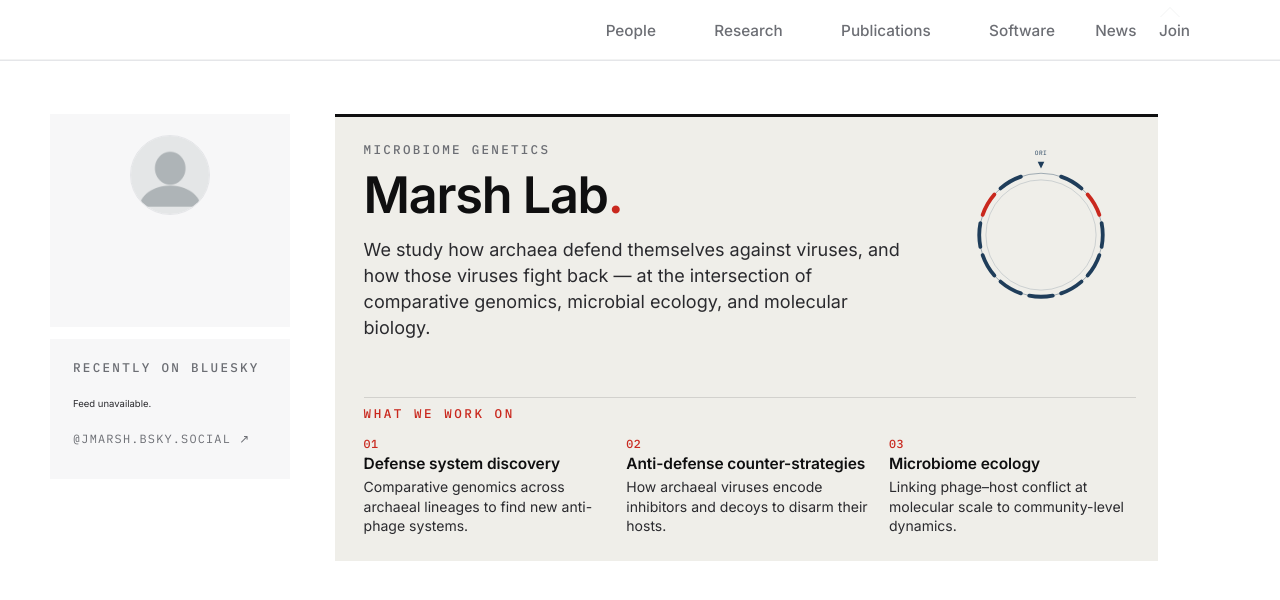
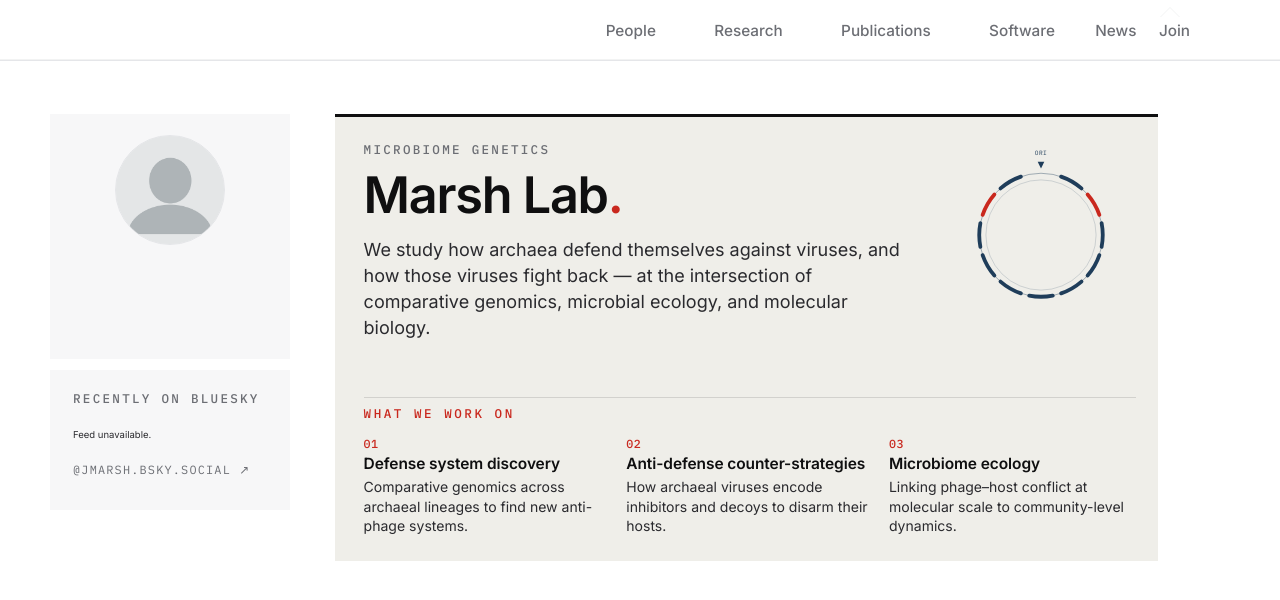
Before and after one commit to marshomics/marshomics.github.io, a Jekyll site: the page built from _pages/about.md, in a window 1280 px wide and 900 px high. Shown: the top 600 px of the window. Built offline with Jekyll 4.4.1, drawn with Linux system fonts in a browser that asks for light colours; a script bundle is joined from its source files by our own code; library files that are not in the unit come from our copies.

Commit message:
Update _overrides.scss

```diff
--- a/_sass/_overrides.scss
+++ b/_sass/_overrides.scss
@@ -291,13 +291,13 @@ hr {
 .sidebar-section--identity { text-align: center; }
 .sidebar .author__avatar {
   display: block !important;
-  width: 80px;
-  height: 80px;
+  width: 110px;
+  height: 110px;
   border-radius: 50%;
   object-fit: cover;
   border: 1px solid var(--jm-rule);
   background: var(--jm-bg);
-  margin: 0 auto 1em !important;       /* centered horizontally */
+  margin: 0 auto 1.1em !important;     /* centered horizontally */
   padding: 0;
 }
 .sidebar-section--identity .author__urls {
```
